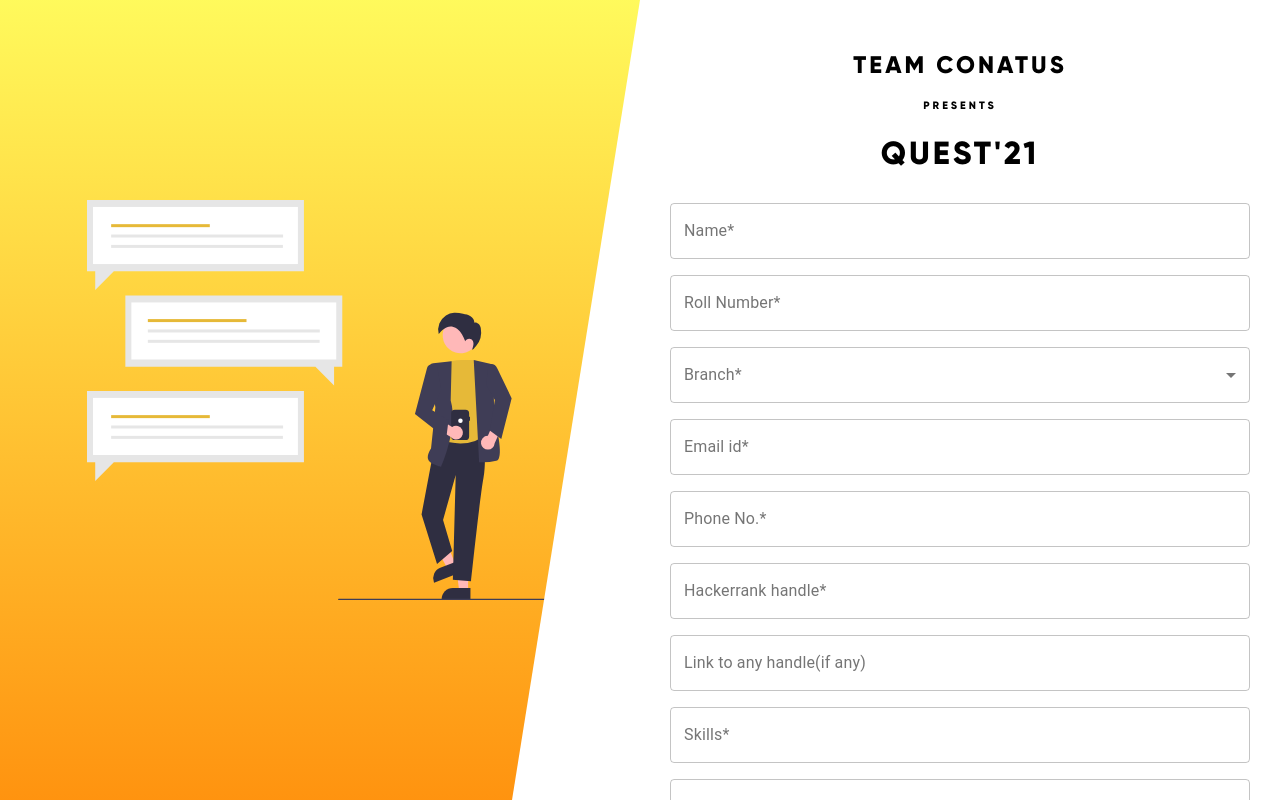
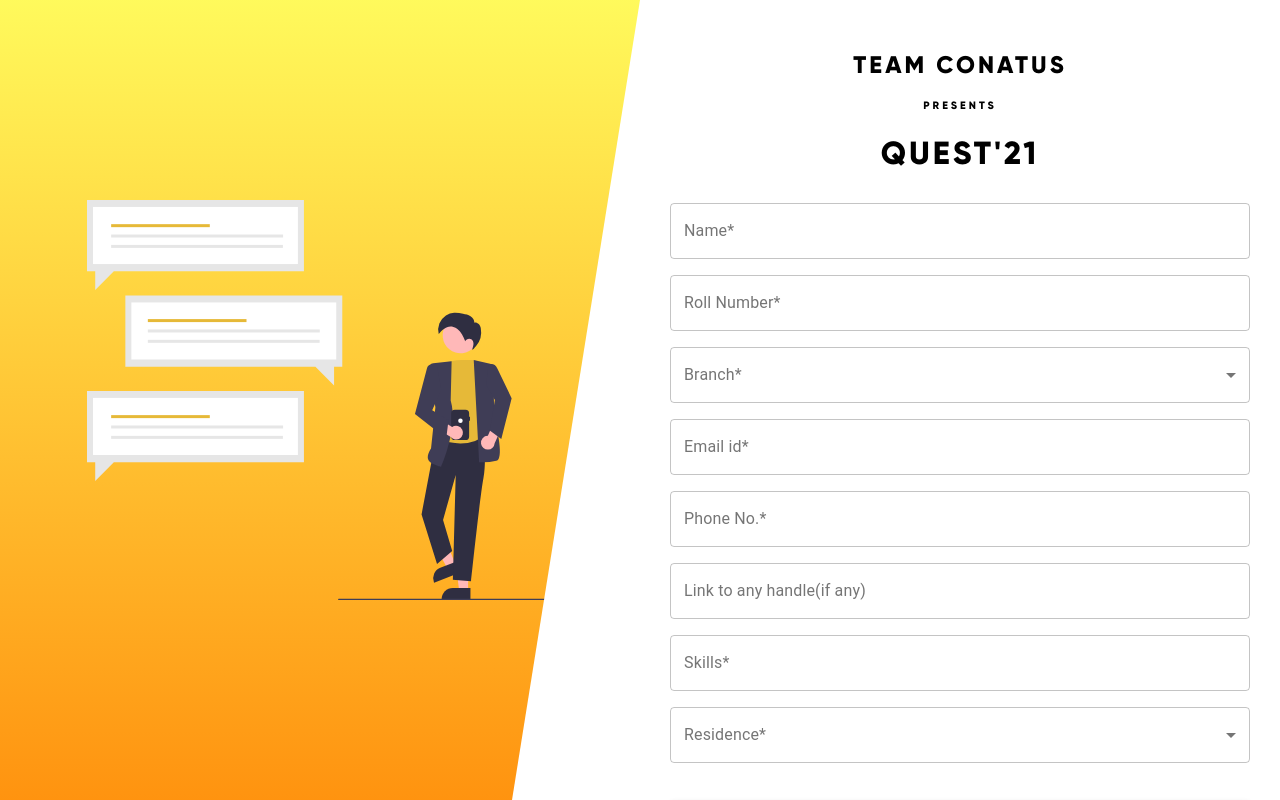
Before and after one commit to anas1503/Conatus-RegisterationForm, a React (Create React App) app: page / in a window 1280 px wide. Built offline with nearby package versions, Linux system fonts and the light colour scheme.

Commit message:
removed hackerrank field

```diff
--- a/src/components/form/Rform.js
+++ b/src/components/form/Rform.js
@@ -32,7 +32,6 @@
         Branch: "",
         Email: "",
         PhoneNo: "",
-        hackerrank: "",
         Portfolio: "",
         Skills: "",
         Residence: ""
@@ -166,18 +165,7 @@
                     />
                     {errors.PhoneNo && <p className="error"   >{errors.PhoneNo}</p>}
 
-                    <TextField
-                        autoComplete="off"
-                        placeholder="Hackerrank username"
-                        label="Hackerrank handle*"
-                        value={data.hackerrank}
-                        onChange={(e) => handle(e)}
-                        variant="outlined"
-                        fullWidth
-                        className={classes.inputField}
-                        name="hackerrank"
-                    />
-                    {errors.hackerrank && <p className="error"   >{errors.hackerrank}</p>}
+
 
 
                     <TextField
--- a/src/components/form/Validation.js
+++ b/src/components/form/Validation.js
@@ -33,9 +33,7 @@
     errors.PhoneNo = "phone Number should be of 10 digits"
 }
 
-if(!data.hackerrank){
-    errors.hackerrank="  Hackerrank handle Required";
-}
+
 
 if(!data.Skills){
     errors.Skills=" Skills Required";
```
Also changed, not shown: src/components/form/form.css (+9 -16 lines).
